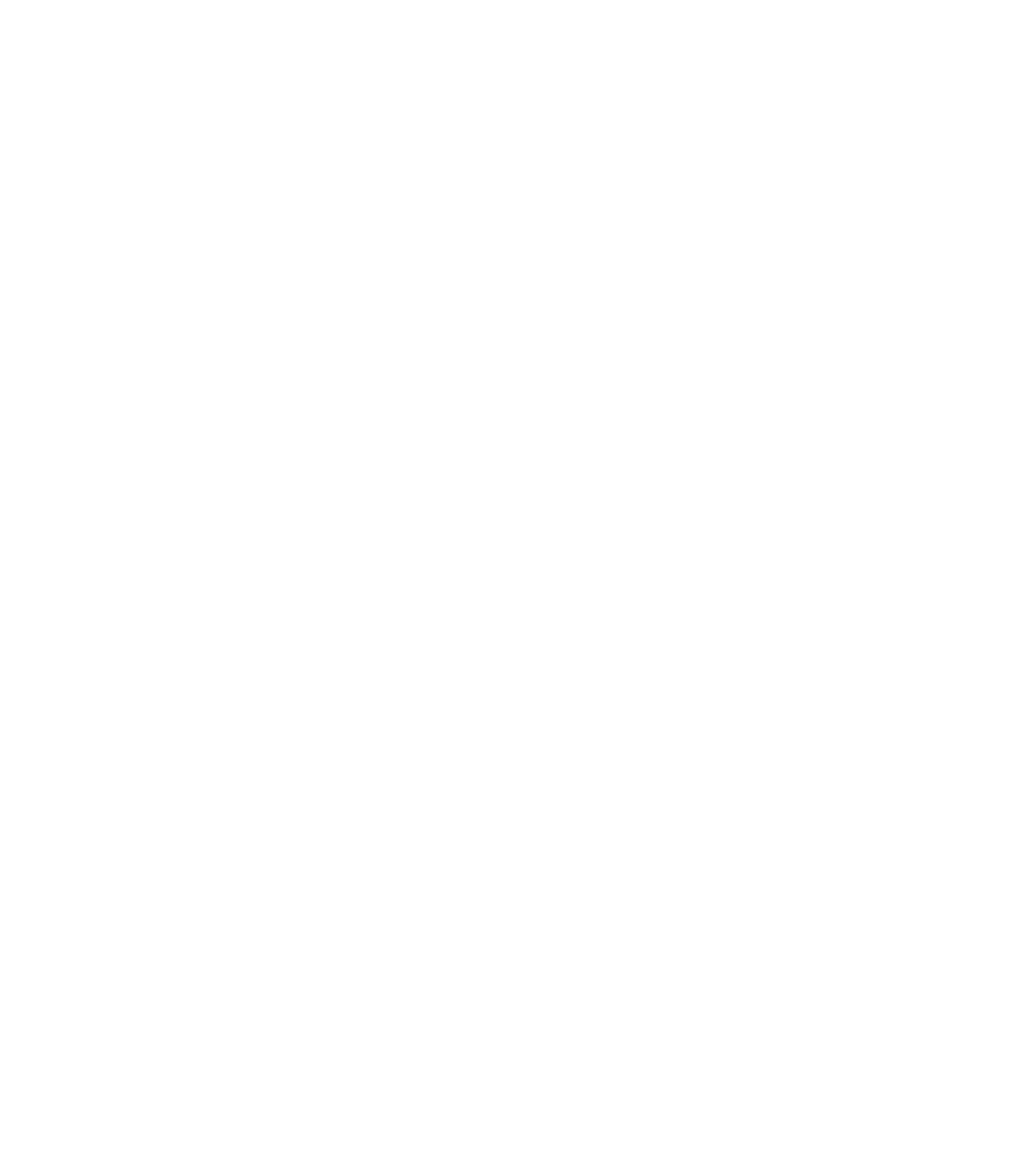
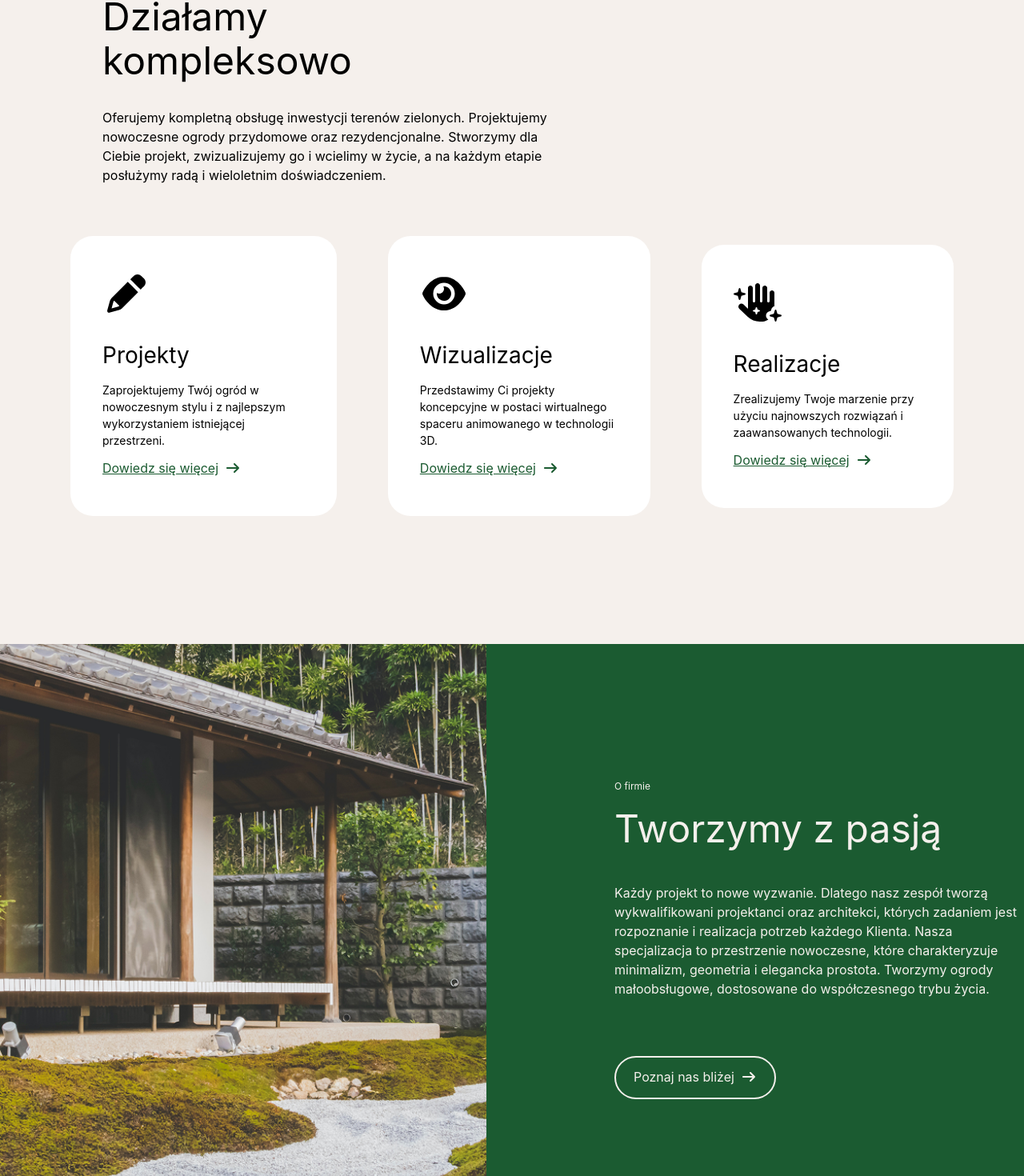
Before and after one commit to Barbedi/z_rekrutacyjne, a React (Vite) app: page / in a window 1280 px wide. Shown: the part 994-2464 px from the top of the page at 80% size. Before the commit the page ends 833 px from the top, so only its background shows below. Built offline with nearby package versions, Linux system fonts and the light colour scheme.

Commit message:
Add About, Contact and Offer sections

```diff
--- a/src/App.tsx
+++ b/src/App.tsx
@@ -1,10 +1,16 @@
 import Navigation from "./components/Navigation";
 import Hero from "./components/Hero";
+import Offer from "./components/Offer";
+import About from "./components/About";
+import Contact from "./components/Contact";
 const App = () => {
   return (
     <>
       <Navigation />
       <Hero />
+      <Offer />
+      <About />
+      <Contact />
     </>
   );
 };
--- /dev/null
+++ b/src/components/About.tsx
@@ -0,0 +1,46 @@
+import { FontAwesomeIcon } from "@fortawesome/react-fontawesome";
+import photo from "../assets/Photo1.png";
+import { faArrowRight } from "@fortawesome/free-solid-svg-icons";
+const About = () => {
+  return (
+    <section className="relative grid grid-cols-12 items-center gap-16 bg-[#1B5B31] py-0 ">
+      <div className="flex flex-col col-start-1 col-span-6 items-center">
+        <div
+          className="h-184.25 w-full bg-cover object-cover object-right"
+          style={{ backgroundImage: `url(${photo})` }}
+        ></div>
+      </div>
+      <div className="col-start-7 col-span-6">
+        <div className="flex flex-col gap-18 items-start pl-24">
+          <div className="flex flex-col gap-10 items-start">
+            <div className="flex flex-col gap-4 max-w-lg">
+              <h1 className="text-xs text-left font-inter font-normal leading-[150%]  tracking-[-1%] text-[#F5F0EC]">
+                O firmie
+              </h1>
+
+              <h2 className="text-5xl text-[#F5F0EC] font-inter font-normal leading-[115%]">
+                Tworzymy z pasją
+              </h2>
+            </div>
+            <p className="text-base text-[#F5F0EC] font-inter font-normal leading-[150%] max-w-xl tracking-[-1%]">
+              Każdy projekt to nowe wyzwanie. Dlatego nasz zespół tworzą
+              wykwalifikowani projektanci oraz architekci, których zadaniem jest
+              rozpoznanie i realizacja potrzeb każdego Klienta. Nasza
+              specjalizacja to przestrzenie nowoczesne, które charakteryzuje
+              minimalizm, geometria i elegancka prostota. Tworzymy ogrody
+              małoobsługowe, dostosowane do współczesnego trybu życia.
+            </p>
+          </div>
+          <div className="flex items-center flex-row gap-9 whitespace-nowrap">
+            <button className="bg-transparent text-[#F5F0EC] font-inter font-normal border-2 border-[#F5F0EC] px-5.5 pt-3 pb-3.5 rounded-[200px] hover:shadow-xl shadow-[#1B5B31] transition-colors duration-300 cursor-pointer">
+                Poznaj nas bliżej
+              <FontAwesomeIcon className="ml-2" icon={faArrowRight} />
+            </button>
+          </div>
+        </div>
+      </div>
+    </section>
+  );
+};
+
+export default About;
--- /dev/null
+++ b/src/components/Contact.tsx
@@ -0,0 +1,29 @@
+import { FontAwesomeIcon } from "@fortawesome/react-fontawesome";
+import{faInstagram} from "@fortawesome/free-brands-svg-icons";
+
+const contact = () => {
+  return (
+    <section className="relative grid grid-cols-12 items-center gap-16 bg-[#F5F0EC] py-15">
+    <div className="grid grid-cols-10 gap-16 col-start-2 col-span-10 items-center bg-[#1B5B31] py-30 px-27.5">
+        <div className="col-start-2 col-span-7 items-start">
+            <h1 className="text-[40px] leading-[120%] font-montserrat font-normal text-[#F5F0EC]">
+                Zostańmy w kontakcie! <br />Znajdziesz nas na <span className="font-inter font-medium italic">Instagramie.</span>
+            </h1>
+        </div>
+        <div className="col-span-2 flex flex-col gap-6 items-start">
+            <span className="text-[#F5F0EC] font-inter font-regular text-base leading-[150%]">
+                Śledź nasze <br/>najnowsze realizacje!
+            </span>
+
+            <button className="bg-[#F5F0EC] text-[#1B5B31] text-center font-inter text-base leading-[150%] font-normal px-6 py-3 rounded-[200px] transition-colors duration-300 cursor-pointer hover:bg-opacity-90">
+                <FontAwesomeIcon className="mr-1" icon={faInstagram} />
+                Instagram
+            </button>
+        </div>
+    </div>
+</section>
+        )}
+
+
+
+        export default contact
--- /dev/null
+++ b/src/components/Offer.tsx
@@ -0,0 +1,82 @@
+import {
+  faPencil,
+  faEye,
+  faHandSparkles,
+  faArrowRight,
+} from "@fortawesome/free-solid-svg-icons";
+import { FontAwesomeIcon } from "@fortawesome/react-fontawesome";
+
+const Offer = () => {
+  return (
+    <section className="relative grid grid-cols-12 gap-16 pt-30 pb-40 bg-[#F5F0EC] items-center">
+      <div className="flex flex-col col-start-2 col-span-6 items-center gap-20">
+        <div className="flex flex-col gap-8 items-start">
+          <div className="flex flex-col gap-4 max-w-lg">
+            <h1 className="text-xs text-left font-inter font-normal leading-[150%]  tracking-[-1%] text-[#1B5B31]">
+              Oferta
+            </h1>
+
+            <h2 className="text-5xl text-black font-inter font-normal leading-[115%]">
+              Działamy kompleksowo
+            </h2>
+          </div>
+          <p className="text-base text-black font-inter font-normal leading-[150%] max-w-xl tracking-[-1%]">
+            Oferujemy kompletną obsługę inwestycji terenów zielonych.
+            Projektujemy nowoczesne ogrody przydomowe oraz rezydencjonalne.
+            Stworzymy dla Ciebie projekt, zwizualizujemy go i wcielimy w życie,
+            a na każdym etapie posłużymy radą i wieloletnim doświadczeniem.
+          </p>
+        </div>
+      </div>
+      <div className=" col-start-1 col-span-12 flex px-22 items-center gap-16">
+        <div className="flex flex-col px-10 py-12 bg-white gap-3 rounded-[28px]">
+          <div className="flex flex-col  gap-8 items-start">
+            <FontAwesomeIcon className="text-black text-5xl" icon={faPencil} />
+            <h1 className="text-[28px] ">Projekty</h1>
+          </div>
+          <p className="text-sm text-black font-inter font-normal leading-[150%]">
+            Zaprojektujemy Twój ogród w nowoczesnym stylu i z najlepszym
+            wykorzystaniem istniejącej przestrzeni.
+          </p>
+          <a href="" className="text-[#1B5B31] underline mt-auto">
+            Dowiedz się więcej
+            <FontAwesomeIcon className="ml-2" icon={faArrowRight} />
+          </a>
+        </div>
+        <div className="flex flex-col px-10 py-12 bg-white gap-3 rounded-[28px]">
+          <div className="flex flex-col  gap-8 items-start">
+            <FontAwesomeIcon className="text-black text-5xl" icon={faEye} />
+            <h1 className="text-[28px] ">Wizualizacje</h1>
+          </div>
+          <p className="text-sm text-black font-inter font-normal leading-[150%]">
+            Przedstawimy Ci projekty koncepcyjne w postaci wirtualnego spaceru
+            animowanego w technologii 3D.
+          </p>
+          <a href="" className="text-[#1B5B31] underline mt-auto">
+            Dowiedz się więcej
+            <FontAwesomeIcon className="ml-2" icon={faArrowRight} />
+          </a>
+        </div>
+        <div className="flex flex-col px-10 py-12 bg-white gap-3 rounded-[28px]">
+          <div className="flex flex-col  gap-8 items-start">
+            <FontAwesomeIcon
+              className="text-black text-5xl"
+              icon={faHandSparkles}
+            />
+            <h1 className="text-[28px] ">Realizacje</h1>
+          </div>
+          <p className="text-sm text-black font-inter font-normal leading-[150%]">
+            Zrealizujemy Twoje marzenie przy użyciu najnowszych rozwiązań i
+            zaawansowanych technologii.
+          </p>
+          <a href="" className="text-[#1B5B31] underline">
+            Dowiedz się więcej
+            <FontAwesomeIcon className="ml-2" icon={faArrowRight} />
+          </a>
+        </div>
+      </div>
+    </section>
+  );
+};
+
+export default Offer;
```
Also changed, not shown: src/assets/Photo1.png (added).
